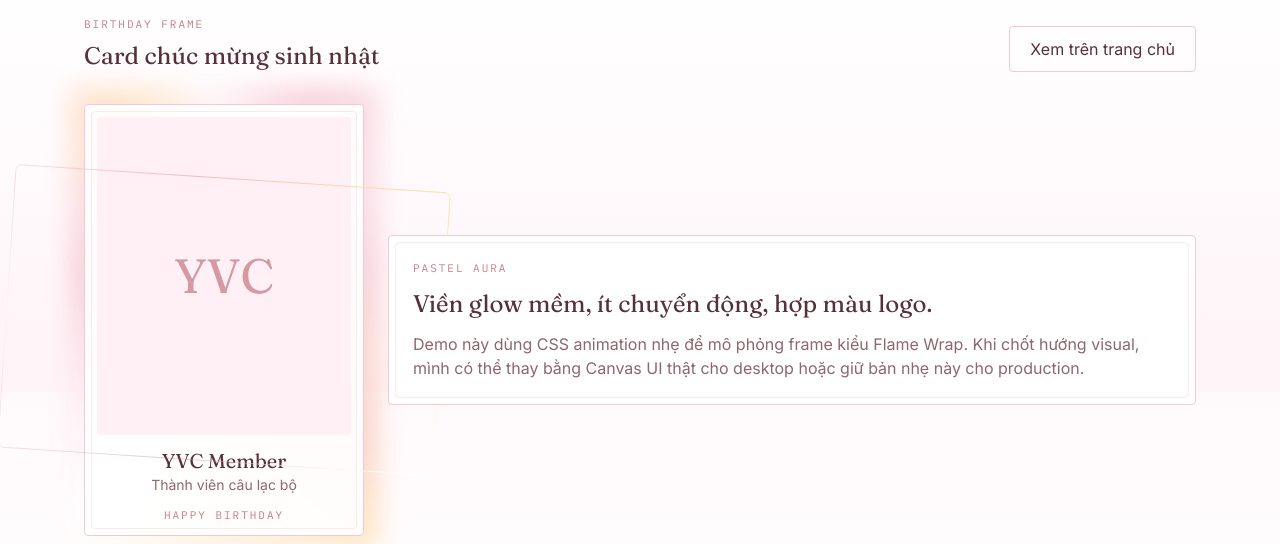
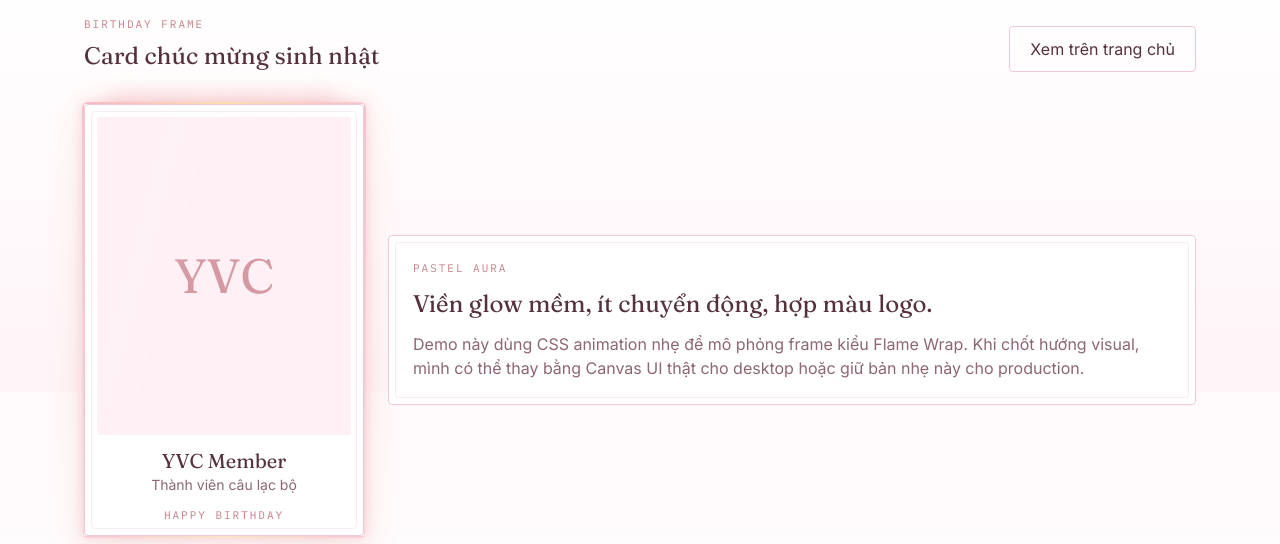
Before and after one commit to DarkThjn/yvc-gallery, a Next.js app: page /demo/effects in a window 1280 px wide. Shown: the part 408-952 px from the top of the page. Built offline with nearby package versions, Linux system fonts and the light colour scheme; no server answers; the database is empty.

Commit message:
Refine Canvas UI effect demos

```diff
--- a/app/demo/effects/page.js
+++ b/app/demo/effects/page.js
@@ -45,6 +45,7 @@ export default async function EffectsDemoPage() {
           albumTitle={album.title}
           albumDescription={album.description}
           backHref={`/gallery/${album.slug}/showcase`}
+          backLabel="Mở showcase đầy đủ"
           photos={demoPhotos}
         />
       ) : (
--- a/app/globals.css
+++ b/app/globals.css
@@ -117,9 +117,8 @@
   }
 
   .birthday-glow-frame {
-    --birthday-glow-a: rgba(242, 182, 199, 0.74);
-    --birthday-glow-b: rgba(255, 219, 167, 0.82);
-    --birthday-glow-c: rgba(255, 246, 251, 0.92);
+    --flame-color: 242, 182, 199;
+    --flame-hot: 255, 222, 171;
     position: relative;
     display: block;
     border-radius: 6px;
@@ -128,106 +127,140 @@
 
   .birthday-glow-frame > .frame {
     position: relative;
-    z-index: 1;
-    background: rgba(255, 255, 255, 0.92);
+    z-index: 2;
+    overflow: hidden;
+    background: rgba(255, 255, 255, 0.95);
+    box-shadow:
+      0 14px 44px rgba(184, 95, 106, 0.08),
+      0 0 0 1px rgba(242, 182, 199, 0.28);
   }
 
-  .birthday-glow-frame::before,
-  .birthday-glow-frame::after {
+  .birthday-glow-frame > .frame::after {
     content: "";
+    position: absolute;
+    inset: 0;
+    z-index: 2;
+    pointer-events: none;
+    background: linear-gradient(
+      105deg,
+      transparent 18%,
+      rgba(255, 255, 255, 0.38) 32%,
+      transparent 48%
+    );
+    opacity: 0;
+    transform: translateX(-120%);
+  }
+
+  .birthday-rim,
+  .birthday-flame,
+  .birthday-sparks {
     position: absolute;
     pointer-events: none;
     border-radius: inherit;
   }
 
-  .birthday-glow-frame::before {
-    z-index: 0;
-    inset: -12px;
+  .birthday-rim {
+    z-index: 3;
+    inset: -2px;
     background:
-      radial-gradient(circle at 16% 8%, var(--birthday-glow-b), transparent 20%),
-      radial-gradient(circle at 78% 0%, var(--birthday-glow-a), transparent 22%),
-      radial-gradient(circle at 92% 76%, rgba(242, 182, 199, 0.44), transparent 20%),
-      conic-gradient(
-        from 0deg,
-        rgba(242, 182, 199, 0),
-        var(--birthday-glow-a),
-        var(--birthday-glow-b),
-        rgba(255, 255, 255, 0.66),
-        var(--birthday-glow-a),
-        rgba(242, 182, 199, 0)
-      );
-    filter: blur(12px);
-    opacity: 0.72;
-    transform: translateZ(0);
+      linear-gradient(90deg, rgba(var(--flame-color), 0.95), rgba(var(--flame-hot), 0.88), rgba(var(--flame-color), 0.7)) top / 100% 2px no-repeat,
+      linear-gradient(90deg, rgba(var(--flame-color), 0.58), rgba(var(--flame-hot), 0.55), rgba(var(--flame-color), 0.58)) bottom / 100% 2px no-repeat,
+      linear-gradient(180deg, rgba(var(--flame-color), 0.8), rgba(var(--flame-color), 0.28)) left / 2px 100% no-repeat,
+      linear-gradient(180deg, rgba(var(--flame-color), 0.8), rgba(var(--flame-color), 0.28)) right / 2px 100% no-repeat;
+    box-shadow:
+      0 0 12px rgba(var(--flame-color), 0.58),
+      0 0 34px rgba(var(--flame-hot), 0.22);
   }
 
-  .birthday-glow-frame::after {
-    z-index: 2;
-    inset: -2px;
-    padding: 1px;
-    background: conic-gradient(
-      from 0deg,
-      rgba(242, 182, 199, 0.05),
-      rgba(242, 182, 199, 0.95),
-      rgba(255, 221, 171, 0.95),
-      rgba(255, 255, 255, 0.9),
-      rgba(184, 95, 106, 0.35),
-      rgba(242, 182, 199, 0.05)
-    );
-    -webkit-mask:
-      linear-gradient(#000 0 0) content-box,
-      linear-gradient(#000 0 0);
-    -webkit-mask-composite: xor;
-    mask:
-      linear-gradient(#000 0 0) content-box,
-      linear-gradient(#000 0 0);
-    mask-composite: exclude;
+  .birthday-flame {
+    z-index: 1;
+    left: 7%;
+    right: 7%;
+    top: -28px;
+    height: 58px;
+    background:
+      radial-gradient(18px 42px at 12% 85%, rgba(var(--flame-hot), 0.75), transparent 68%),
+      radial-gradient(24px 56px at 26% 78%, rgba(var(--flame-color), 0.9), transparent 70%),
+      radial-gradient(18px 48px at 42% 78%, rgba(var(--flame-hot), 0.65), transparent 72%),
+      radial-gradient(32px 64px at 62% 82%, rgba(var(--flame-color), 0.88), transparent 70%),
+      radial-gradient(22px 46px at 82% 78%, rgba(var(--flame-hot), 0.62), transparent 72%),
+      linear-gradient(180deg, rgba(var(--flame-color), 0.42), rgba(var(--flame-color), 0.78) 72%, transparent);
+    filter: blur(8px);
+    opacity: 0.74;
+    transform-origin: bottom center;
   }
 
-  .birthday-glow-frame--mini::before {
-    inset: -8px;
-    filter: blur(9px);
-    opacity: 0.45;
+  .birthday-flame::before {
+    content: "";
+    position: absolute;
+    left: 4%;
+    right: 4%;
+    bottom: 4px;
+    height: 24px;
+    border-radius: 999px;
+    background: rgba(var(--flame-color), 0.74);
+    box-shadow:
+      0 0 18px rgba(var(--flame-color), 0.76),
+      0 0 42px rgba(var(--flame-hot), 0.26);
   }
 
-  .birthday-glow-frame--mini::after {
-    inset: -1px;
-    opacity: 0.8;
+  .birthday-sparks {
+    z-index: 4;
+    left: 18%;
+    right: 18%;
+    top: -44px;
+    height: 58px;
+    opacity: 0.7;
+    background:
+      radial-gradient(circle at 10% 82%, rgba(var(--flame-hot), 0.9) 0 1.5px, transparent 2px),
+      radial-gradient(circle at 28% 44%, rgba(var(--flame-color), 0.95) 0 1.5px, transparent 2px),
+      radial-gradient(circle at 50% 22%, rgba(var(--flame-hot), 0.85) 0 1.5px, transparent 2px),
+      radial-gradient(circle at 72% 50%, rgba(var(--flame-color), 0.95) 0 1.5px, transparent 2px),
+      radial-gradient(circle at 88% 76%, rgba(var(--flame-hot), 0.85) 0 1.5px, transparent 2px);
+  }
+
+  .birthday-glow-frame--mini .birthday-flame {
+    top: -14px;
+    height: 32px;
+    filter: blur(7px);
+    opacity: 0.42;
+  }
+
+  .birthday-glow-frame--mini .birthday-sparks {
+    display: none;
+  }
+
+  .birthday-glow-frame--mini .birthday-rim {
+    box-shadow:
+      0 0 9px rgba(var(--flame-color), 0.36),
+      0 0 20px rgba(var(--flame-hot), 0.14);
   }
 
   .bend-showcase {
     position: relative;
-    overflow: hidden;
-    min-height: calc(100svh - 96px);
     border-top: 1px solid rgba(242, 182, 199, 0.42);
     border-bottom: 1px solid rgba(242, 182, 199, 0.42);
     background:
-      radial-gradient(circle at 18% 8%, rgba(242, 182, 199, 0.42), transparent 28%),
-      radial-gradient(circle at 86% 14%, rgba(255, 219, 167, 0.42), transparent 24%),
+      radial-gradient(circle at 18% 8%, rgba(242, 182, 199, 0.34), transparent 28%),
+      radial-gradient(circle at 86% 12%, rgba(255, 219, 167, 0.36), transparent 24%),
       linear-gradient(180deg, #fff9fb 0%, #ffffff 52%, #fff3f7 100%);
-  }
-
-  .bend-showcase--compact {
-    min-height: 720px;
   }
 
   .bend-shell {
     width: min(1180px, calc(100% - 32px));
     margin: 0 auto;
-    padding: 44px 0 52px;
+    padding: 44px 0 56px;
   }
 
   .bend-kicker,
-  .bend-caption-row,
-  .bend-actions,
-  .bend-thumbs {
+  .bend-intro {
     display: flex;
+    justify-content: space-between;
+    gap: 20px;
   }
 
   .bend-kicker {
-    justify-content: space-between;
-    gap: 16px;
-    margin-bottom: 18px;
+    margin-bottom: 16px;
     color: rgba(184, 95, 106, 0.78);
     font-family: var(--font-mono);
     font-size: 11px;
@@ -235,86 +268,9 @@
     letter-spacing: 0.18em;
   }
 
-  .bend-stage {
-    position: relative;
-    perspective: 1180px;
-  }
-
-  .bend-slide {
-    position: relative;
-    aspect-ratio: 16 / 9;
-    min-height: 360px;
-    overflow: visible;
-    border: 1px solid rgba(240, 201, 213, 0.72);
-    border-radius: 6px;
-    box-shadow:
-      0 36px 90px rgba(184, 95, 106, 0.18),
-      0 16px 38px rgba(85, 49, 59, 0.08);
-    transform: rotateX(0deg) rotateY(-3deg);
-    transform-style: preserve-3d;
-  }
-
-  .bend-face,
-  .bend-fold {
-    background-image:
-      linear-gradient(rgba(255, 249, 251, 0.08), rgba(255, 249, 251, 0.08)),
-      var(--bend-image);
-    background-repeat: no-repeat;
-    background-size: cover;
-  }
-
-  .bend-face {
-    position: absolute;
-    inset: 0;
-    overflow: hidden;
-    border-radius: inherit;
-    background-position: center;
-  }
-
-  .bend-face::after {
-    content: "";
-    position: absolute;
-    inset: 0;
-    background:
-      linear-gradient(90deg, rgba(85, 49, 59, 0.18), transparent 24%, transparent 76%, rgba(85, 49, 59, 0.16)),
-      linear-gradient(180deg, rgba(255, 255, 255, 0.16), transparent 42%, rgba(255, 249, 251, 0.2));
-    pointer-events: none;
-  }
-
-  .bend-fold {
-    position: absolute;
-    left: 0;
-    right: 0;
-    height: 23%;
-    border: 1px solid rgba(255, 249, 251, 0.36);
-    filter: brightness(0.93) saturate(0.98);
-    transform-style: preserve-3d;
-    z-index: 2;
-  }
-
-  .bend-fold--top {
-    top: 0;
-    border-radius: 6px 6px 0 0;
-    background-position: center top;
-    box-shadow: inset 0 -34px 36px rgba(85, 49, 59, 0.16);
-    transform: translateY(-1px) rotateX(-62deg);
-    transform-origin: top center;
-  }
-
-  .bend-fold--bottom {
-    bottom: 0;
-    border-radius: 0 0 6px 6px;
-    background-position: center bottom;
-    box-shadow: inset 0 34px 36px rgba(255, 249, 251, 0.34);
-    transform: translateY(1px) rotateX(58deg);
-    transform-origin: bottom center;
-  }
-
-  .bend-caption-row {
+  .bend-intro {
     align-items: flex-start;
-    justify-content: space-between;
-    gap: 24px;
-    margin-top: 30px;
+    margin-bottom: 24px;
   }
 
   .bend-title {
@@ -325,196 +281,288 @@
   }
 
   .bend-copy {
-    max-width: 680px;
+    max-width: 700px;
     margin-top: 10px;
     color: #8d6670;
   }
 
-  .bend-actions {
-    align-items: center;
-    justify-content: flex-end;
-    gap: 10px;
-    flex-wrap: wrap;
-  }
-
-  .bend-actions button,
   .bend-link {
     display: inline-flex;
-    min-width: 44px;
     height: 44px;
     align-items: center;
     justify-content: center;
+    white-space: nowrap;
     border: 1px solid rgba(240, 201, 213, 0.92);
     border-radius: 999px;
     background: rgba(255, 255, 255, 0.82);
     color: #55313b;
+    padding: 0 16px;
+    font-size: 13px;
     transition:
       border-color 180ms ease,
       color 180ms ease,
       transform 180ms ease;
   }
 
-  .bend-actions button {
-    font-family: var(--font-display);
-    font-size: 22px;
-  }
-
-  .bend-link {
-    width: auto;
-    padding: 0 16px;
-    font-size: 13px;
-  }
-
-  .bend-actions button:hover,
   .bend-link:hover {
     border-color: rgba(184, 95, 106, 0.75);
     color: #b85f6a;
     transform: translateY(-1px);
   }
 
-  .bend-thumbs {
-    gap: 10px;
-    margin-top: 24px;
-    overflow-x: auto;
-    padding-bottom: 4px;
+  .bend-scroll-frame {
+    position: relative;
+    height: min(760px, calc(100svh - 168px));
+    min-height: 560px;
+    overflow-y: auto;
+    overscroll-behavior: contain;
+    scroll-snap-type: y proximity;
+    border: 1px solid rgba(240, 201, 213, 0.78);
+    border-radius: 6px;
+    background:
+      linear-gradient(180deg, rgba(255, 249, 251, 0.78), rgba(255, 255, 255, 0.9)),
+      #fff9fb;
+    box-shadow:
+      inset 0 0 0 1px rgba(255, 255, 255, 0.7),
+      0 30px 80px rgba(184, 95, 106, 0.12);
+    perspective: 900px;
   }
 
-  .bend-thumbs button {
-    width: 76px;
-    height: 54px;
-    flex: 0 0 auto;
-    border: 1px solid rgba(240, 201, 213, 0.86);
-    border-radius: 4px;
-    background-color: #fff0f5;
-    background-position: center;
-    background-size: cover;
-    opacity: 0.58;
-    transition:
-      opacity 180ms ease,
-      border-color 180ms ease,
-      transform 180ms ease;
+  .bend-scroll-content {
+    display: grid;
+    gap: 56px;
+    padding: 150px clamp(18px, 5vw, 72px);
   }
 
-  .bend-thumbs button:hover,
-  .bend-thumbs button.is-active {
-    border-color: rgba(184, 95, 106, 0.9);
-    opacity: 1;
-    transform: translateY(-1px);
+  .bend-memory-panel {
+    display: grid;
+    grid-template-columns: minmax(0, 1.3fr) minmax(220px, 0.7fr);
+    align-items: center;
+    gap: clamp(24px, 5vw, 56px);
+    min-height: 520px;
+    scroll-snap-align: center;
+    transform-style: preserve-3d;
+  }
+
+  .bend-photo-card {
+    position: relative;
+    aspect-ratio: 16 / 10;
+    overflow: hidden;
+    border: 1px solid rgba(240, 201, 213, 0.92);
+    border-radius: 6px;
+    background: #fff0f5;
+    box-shadow:
+      0 24px 64px rgba(85, 49, 59, 0.14),
+      0 10px 22px rgba(184, 95, 106, 0.1);
+    transform-origin: center center;
+  }
+
+  .bend-photo-card::after {
+    content: "";
+    position: absolute;
+    inset: 0;
+    pointer-events: none;
+    background:
+      linear-gradient(180deg, rgba(255, 255, 255, 0.16), transparent 34%, rgba(85, 49, 59, 0.18)),
+      linear-gradient(90deg, rgba(85, 49, 59, 0.18), transparent 22%, transparent 78%, rgba(85, 49, 59, 0.14));
+  }
+
+  .bend-memory-copy {
+    border-left: 1px solid rgba(240, 201, 213, 0.9);
+    padding-left: 24px;
+  }
+
+  .bend-memory-copy h2 {
+    margin-top: 10px;
+    color: #55313b;
+    font-size: 28px;
+    line-height: 1.18;
+  }
+
+  .bend-memory-copy p:last-child {
+    margin-top: 12px;
+    color: #8d6670;
+  }
+
+  .bend-fold-guide {
+    position: sticky;
+    left: 0;
+    right: 0;
+    z-index: 5;
+    height: 126px;
+    pointer-events: none;
+    overflow: hidden;
+  }
+
+  .bend-fold-guide--top {
+    top: 0;
+    margin-bottom: -126px;
+  }
+
+  .bend-fold-guide--bottom {
+    bottom: 0;
+    margin-top: -126px;
+  }
+
+  .bend-fold-guide::before {
+    content: "";
+    position: absolute;
+    left: -8%;
+    right: -8%;
+    height: 170px;
+    border: 1px solid rgba(240, 201, 213, 0.68);
+    background:
+      linear-gradient(180deg, rgba(255, 249, 251, 0.94), rgba(255, 249, 251, 0.42)),
+      radial-gradient(ellipse at center, rgba(184, 95, 106, 0.14), transparent 68%);
+    filter: blur(0.1px);
+  }
+
+  .bend-fold-guide--top::before {
+    top: -98px;
+    border-radius: 0 0 48% 48%;
+    box-shadow: 0 20px 38px rgba(85, 49, 59, 0.12);
+    transform: rotateX(-56deg);
+    transform-origin: top center;
+  }
+
+  .bend-fold-guide--bottom::before {
+    bottom: -98px;
+    border-radius: 48% 48% 0 0;
+    box-shadow: 0 -20px 38px rgba(85, 49, 59, 0.1);
+    transform: rotateX(56deg);
+    transform-origin: bottom center;
   }
 
   @media (prefers-reduced-motion: no-preference) {
-    .birthday-glow-frame::before {
-      animation: birthday-aura 4.8s ease-in-out infinite alternate;
+    .birthday-flame {
+      animation: birthday-flame-shift 2.8s ease-in-out infinite alternate;
     }
 
-    .birthday-glow-frame::after {
-      animation: birthday-ring 7.5s linear infinite;
+    .birthday-sparks {
+      animation: birthday-sparks-rise 2.8s ease-in-out infinite;
     }
 
-    .birthday-glow-frame--mini::before {
-      animation-duration: 6.5s;
+    .birthday-glow-frame > .frame::after {
+      animation: birthday-shimmer 3.8s ease-in-out infinite;
     }
 
-    .birthday-glow-frame--mini::after {
-      animation-duration: 10s;
-    }
-
-    .bend-slide {
-      animation: bend-float 8s ease-in-out infinite alternate;
-    }
-
-    .bend-fold--top {
-      animation: bend-top 7.2s ease-in-out infinite alternate;
-    }
-
-    .bend-fold--bottom {
-      animation: bend-bottom 7.2s ease-in-out infinite alternate;
+    @supports (animation-timeline: view()) {
+      .bend-memory-panel {
+        animation: bend-panel-pass linear both;
+        animation-timeline: view();
+        animation-range: entry 8% exit 92%;
+      }
     }
   }
 
   @media (max-width: 767px) {
-    .bend-showcase,
-    .bend-showcase--compact {
-      min-height: auto;
+    .bend-shell {
+      width: min(100% - 24px, 620px);
+      padding: 30px 0 40px;
     }
 
-    .bend-shell {
-      width: min(100% - 24px, 620px);
-      padding: 28px 0 36px;
+    .bend-intro {
+      display: block;
     }
 
-    .bend-slide {
-      min-height: 0;
-      aspect-ratio: 4 / 5;
-      overflow: hidden;
-      transform: none;
-    }
-
-    .bend-fold {
-      display: none;
-    }
-
-    .bend-caption-row {
-      display: block;
-      margin-top: 22px;
+    .bend-link {
+      margin-top: 16px;
     }
 
     .bend-title {
       font-size: 28px;
     }
 
-    .bend-actions {
-      justify-content: flex-start;
-      margin-top: 18px;
+    .bend-scroll-frame {
+      height: auto;
+      min-height: 0;
+      overflow: visible;
+      scroll-snap-type: none;
     }
 
-    .bend-thumbs button {
-      width: 62px;
-      height: 48px;
+    .bend-scroll-content {
+      gap: 32px;
+      padding: 22px;
+    }
+
+    .bend-memory-panel {
+      display: block;
+      min-height: 0;
+    }
+
+    .bend-photo-card {
+      aspect-ratio: 4 / 5;
+    }
+
+    .bend-memory-copy {
+      margin-top: 18px;
+      border-left: 0;
+      padding-left: 0;
+    }
+
+    .bend-fold-guide {
+      display: none;
     }
   }
 }
 
-@keyframes birthday-aura {
-  from {
-    opacity: 0.48;
-    transform: translate3d(0, 2px, 0) scale(0.98);
+@keyframes birthday-flame-shift {
+  0% {
+    opacity: 0.52;
+    transform: translate3d(-2px, 4px, 0) scaleX(0.96) scaleY(0.86);
   }
-  to {
-    opacity: 0.82;
-    transform: translate3d(0, -2px, 0) scale(1.02);
+  50% {
+    opacity: 0.78;
+    transform: translate3d(2px, -1px, 0) scaleX(1.02) scaleY(1);
+  }
+  100% {
+    opacity: 0.64;
+    transform: translate3d(0, 2px, 0) scaleX(0.98) scaleY(0.92);
   }
 }
 
-@keyframes birthday-ring {
-  to {
-    transform: rotate(360deg);
+@keyframes birthday-sparks-rise {
+  0% {
+    opacity: 0;
+    transform: translateY(10px);
+  }
+  26% {
+    opacity: 0.72;
+  }
+  100% {
+    opacity: 0;
+    transform: translateY(-16px);
   }
 }
 
-@keyframes bend-float {
-  from {
-    transform: rotateX(0deg) rotateY(-3deg) translateY(0);
+@keyframes birthday-shimmer {
+  0%,
+  34% {
+    opacity: 0;
+    transform: translateX(-120%);
   }
-  to {
-    transform: rotateX(1.5deg) rotateY(3deg) translateY(-4px);
+  48% {
+    opacity: 0.38;
+  }
+  68%,
+  100% {
+    opacity: 0;
+    transform: translateX(120%);
   }
 }
 
-@keyframes bend-top {
-  from {
-    transform: translateY(-1px) rotateX(-58deg);
+@keyframes bend-panel-pass {
+  0% {
+    opacity: 0.28;
+    transform: rotateX(-18deg) translateY(56px) scale(0.94);
   }
-  to {
-    transform: translateY(-1px) rotateX(-67deg);
+  28%,
+  72% {
+    opacity: 1;
+    transform: rotateX(0deg) translateY(0) scale(1);
+  }
+  100% {
+    opacity: 0.32;
+    transform: rotateX(18deg) translateY(-56px) scale(0.94);
   }
 }
-
-@keyframes bend-bottom {
-  from {
-    transform: translateY(1px) rotateX(54deg);
-  }
-  to {
-    transform: translateY(1px) rotateX(63deg);
-  }
-}
--- a/components/BirthdayGlowFrame.js
+++ b/components/BirthdayGlowFrame.js
@@ -7,6 +7,9 @@ export default function BirthdayGlowFrame({
     <div
       className={`birthday-glow-frame birthday-glow-frame--${variant} ${className}`.trim()}
     >
+      <span className="birthday-flame" aria-hidden="true" />
+      <span className="birthday-rim" aria-hidden="true" />
+      <span className="birthday-sparks" aria-hidden="true" />
       {children}
     </div>
   );
```
Also changed, not shown: components/GalleryBendShowcase.js (+42 -95 lines).
